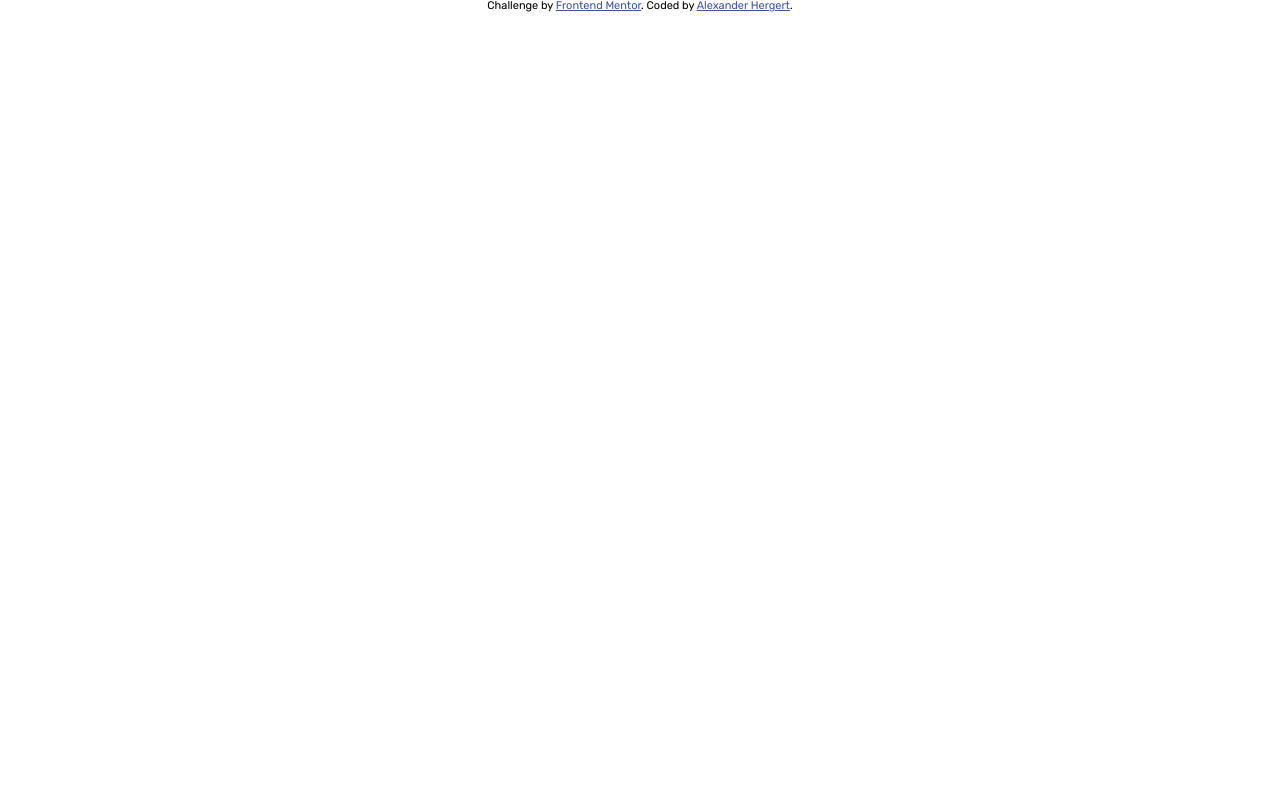
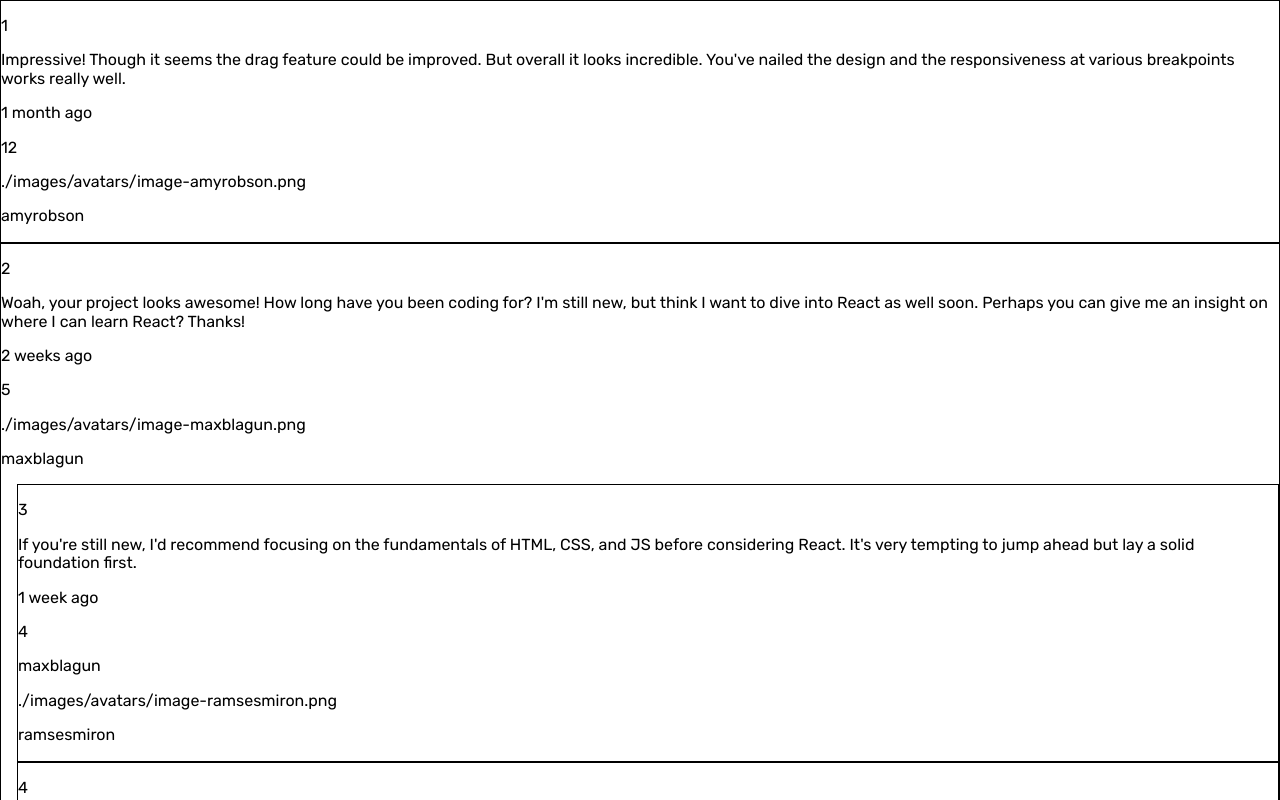
Before and after one commit to alexander-hergert/Interactive-comments-section, a React (Vite) app: page / in a window 1280 px wide. Shown: the top 800 px of the page. Built offline with nearby package versions, Linux system fonts and the light colour scheme.

Commit message:
Add components and basic structure.

```diff
--- a/public/assets/styles/style.css
+++ b/public/assets/styles/style.css
@@ -13,11 +13,9 @@
 }
 
 body {
+  min-height: 100vh;
   font-size: 16px;
   font-family: "Rubik", sans-serif;
-}
-
-footer {
 }
 
 .attribution {
--- a/src/App.jsx
+++ b/src/App.jsx
@@ -1,7 +1,12 @@
 import React from "react";
+import Comments from "./components/Comments";
+import Create from "./components/Create";
 
 function App() {
-  return <></>;
+  return <main>
+    <Comments />
+    <Create />
+  </main>;
 }
 
 export default App;
--- /dev/null
+++ b/src/components/Comment.jsx
@@ -0,0 +1,28 @@
+import React from "react";
+import Replies from "./Replies";
+import { styled } from "styled-components";
+
+/***************** STYLES ******************/
+const CommentStyles = styled.div`
+  border: 1px solid black;
+`;
+
+/***************** COMPONENT ******************/
+
+const Comment = ({ item }) => {
+  const { id, content, createdAt, score, replyingTo, user, replies } = item;
+  return (
+    <CommentStyles>
+      <p>{id}</p>
+      <p>{content}</p>
+      <p>{createdAt}</p>
+      <p>{score}</p>
+      <p>{replyingTo}</p>
+      <p>{user.image.png}</p>
+      <p>{user.username}</p>
+      <Replies replies={replies} />
+    </CommentStyles>
+  );
+};
+
+export default Comment;
--- /dev/null
+++ b/src/components/Comments.jsx
@@ -0,0 +1,32 @@
+import React, { useEffect, useState } from "react";
+import { fetchData } from "../utility/utility";
+import Comment from "./Comment";
+
+const Comments = () => {
+  const url = "/src/data.json";
+  const [currentUser, setCurrentUser] = useState({});
+  const [comments, setComments] = useState([]);
+
+  useEffect(() => {
+    const fetchDataAsync = async (url) => {
+      try {
+        const data = await fetchData(url);
+        setCurrentUser(data.currentUser);
+        setComments(data.comments);
+      } catch (error) {
+        console.log("Error fetching data:", error.message);
+      }
+    };
+    fetchDataAsync(url);
+  }, []);
+
+  return (
+    <section>
+      {comments.map((item) => (
+        <Comment key={item.id} item={item}/>
+      ))}
+    </section>
+  );
+};
+
+export default Comments;
--- /dev/null
+++ b/src/components/Create.jsx
@@ -0,0 +1,7 @@
+import React from "react";
+
+const Create = () => {
+  return <div>Create</div>;
+};
+
+export default Create;
--- /dev/null
+++ b/src/components/Replies.jsx
@@ -0,0 +1,8 @@
+import React from "react";
+import Reply from "./Reply";
+
+const Replies = ({ replies }) => {
+  return <div>{replies.map((item) => <Reply key={item.id} item={item}/>)}</div>;
+};
+
+export default Replies;
--- /dev/null
+++ b/src/components/Reply.jsx
@@ -0,0 +1,27 @@
+import React from "react";
+import { styled } from "styled-components";
+
+/***************** STYLES ******************/
+const ReplyStyles = styled.div`
+  border: 1px solid black;
+  margin-left: 1rem;
+`;
+
+/***************** COMPONENT ******************/
+
+const Reply = ({ item }) => {
+  const { id, content, createdAt, score, replyingTo, user } = item;
+  return (
+    <ReplyStyles>
+      <p>{id}</p>
+      <p>{content}</p>
+      <p>{createdAt}</p>
+      <p>{score}</p>
+      <p>{replyingTo}</p>
+      <p>{user.image.png}</p>
+      <p>{user.username}</p>
+    </ReplyStyles>
+  );
+};
+
+export default Reply;
--- /dev/null
+++ b/src/utility/utility.js
@@ -0,0 +1,10 @@
+export const fetchData = async (url) => {
+  try {
+    const response = await fetch(url);
+    const data = await response.json();
+    return data;
+  } catch (error) {
+    console.log(error.message);
+    throw error;
+  }
+};
```
Also changed, not shown: src/components/OwnComment.jsx (added), src/data.json (line endings or trailing spaces).
